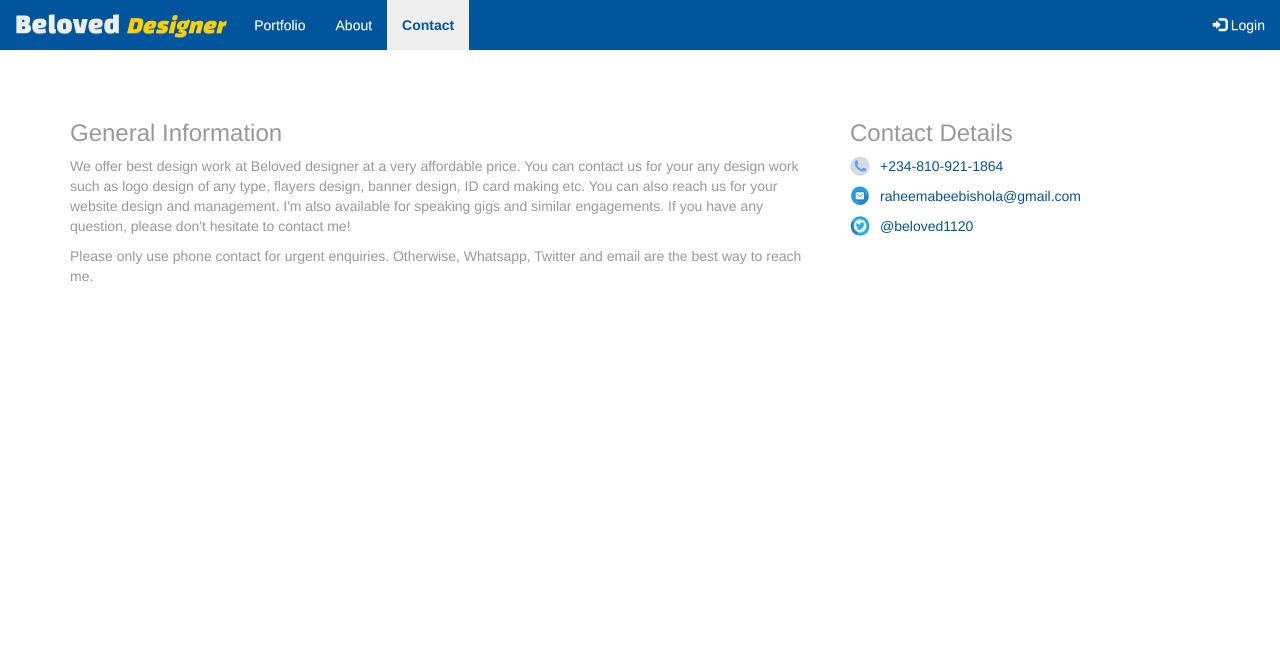
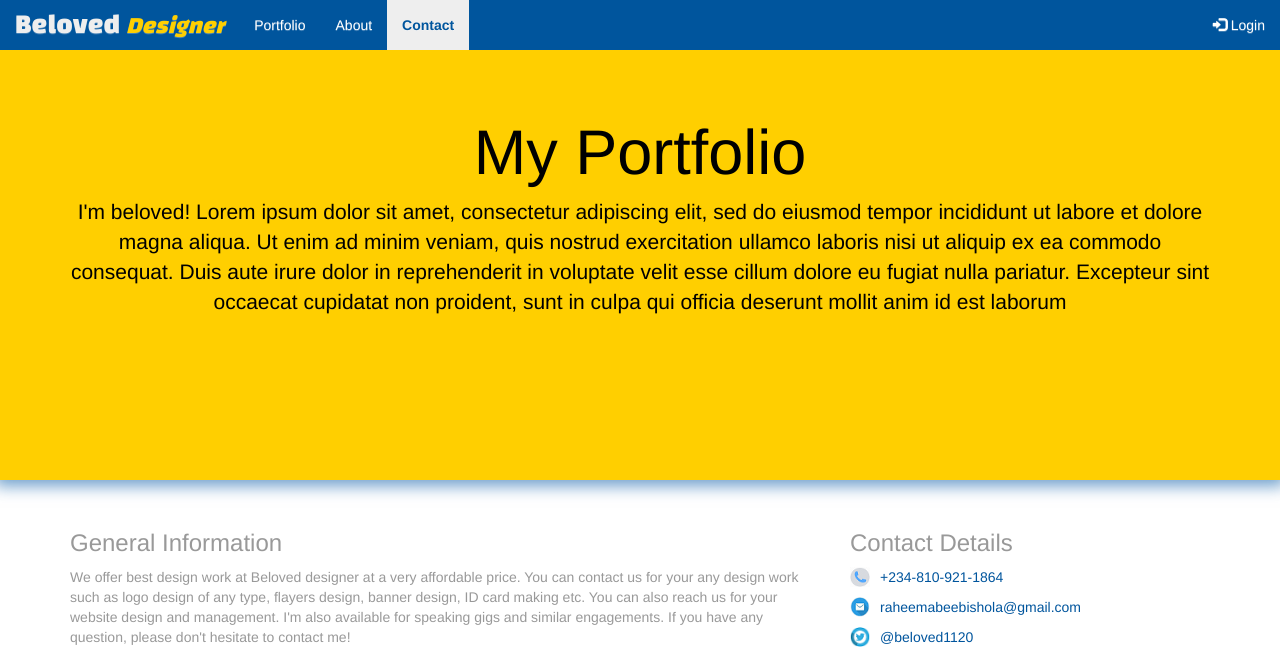
Before and after one commit to belovetech/belovetech.github.io, a plain HTML site: page beloved-designer/contact.html in a window 1280 px wide. Shown: the top 654 px of the page. Drawn offline with nearby package versions, Linux system fonts and the light colour scheme.

Commit message:
jumbotron is added

```diff
--- a/beloved-designer/contact.html
+++ b/beloved-designer/contact.html
@@ -47,6 +47,18 @@
     </div>
   </div>
 </nav>
+
+<div class="jumbotron text-center">
+  <div class="container">
+    <h1>My Portfolio</h1>
+    <p>I'm beloved! Lorem ipsum dolor sit amet, consectetur adipiscing elit, sed do eiusmod tempor incididunt ut labore et dolore magna aliqua.
+      Ut enim ad minim veniam, quis nostrud exercitation ullamco laboris nisi ut aliquip ex ea commodo consequat. Duis aute irure dolor
+       in reprehenderit in voluptate velit esse cillum dolore eu fugiat nulla pariatur. Excepteur sint occaecat cupidatat non proident,
+      sunt in culpa qui officia deserunt mollit anim id est laborum</p>
+  </div>
+</div>
+
+
 <div class="container">
   <div class="row">
 
--- a/beloved-designer/css/custom.css
+++ b/beloved-designer/css/custom.css
@@ -1,7 +1,13 @@
 /* GENERAL */
 body {
   color: #999;
-  padding-top: 100px;
+  padding-top: 50px;
+}
+.jumbotron {
+  background: #ffcf00;
+  color: black;
+  box-shadow: 0px 1px 15px 5px rgba(6, 89, 167, 0.58);
+  /* border-bottom: 10px solid #00559d; */
 }
 .navbar-style {
   background-color: #00559d;
```
Also changed, not shown: beloved-designer/about.html (+11 -0 lines), beloved-designer/index.html (+10 -0 lines).
